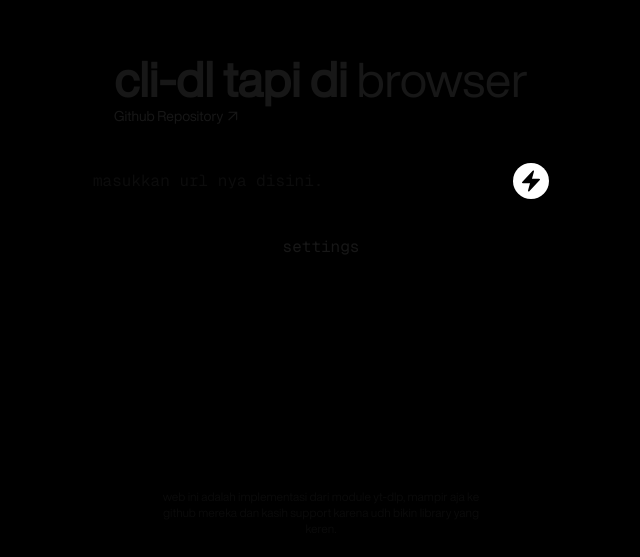
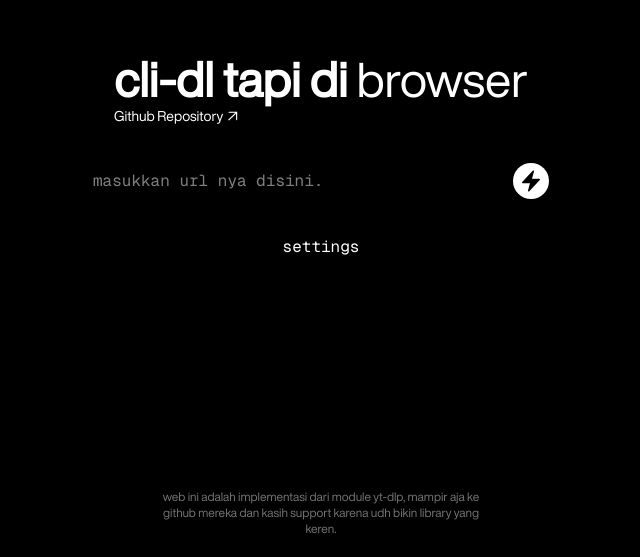
Before and after one commit to Kuredew/cli-dl-web, a Next.js app: page / in a window 1280 px wide. Shown: the part 243-800 px from the top of the page, without its empty margins (319-959 px from the left). Built offline with nearby package versions, Linux system fonts and the light colour scheme.

Commit message:
fix black text in dark mode browser

```diff
--- a/app/page.tsx
+++ b/app/page.tsx
@@ -3,7 +3,7 @@ import ButtonSetting from "./components/buttonSetting"
 
 export default function cliPage() {
     return (
-        <div className='flex flex-col items-center justify-center h-dvh w-dvw bg-black font-[family-name:var(--font-google-sans)] p-4'>
+        <div className='flex text-white flex-col items-center justify-center h-dvh w-dvw bg-black font-[family-name:var(--font-google-sans)] p-4'>
             <div id="welcome-quote" className="w-fit">
                 <h1 className="text-5xl max-md:text-4xl font-semibold text-center">cli-dl tapi di <span className="font-light">browser</span></h1>
                 <a className="text-sm mt-1" href="https://github.com/kuredew/cli-dl-web">Github Repository ↗</a>
```
